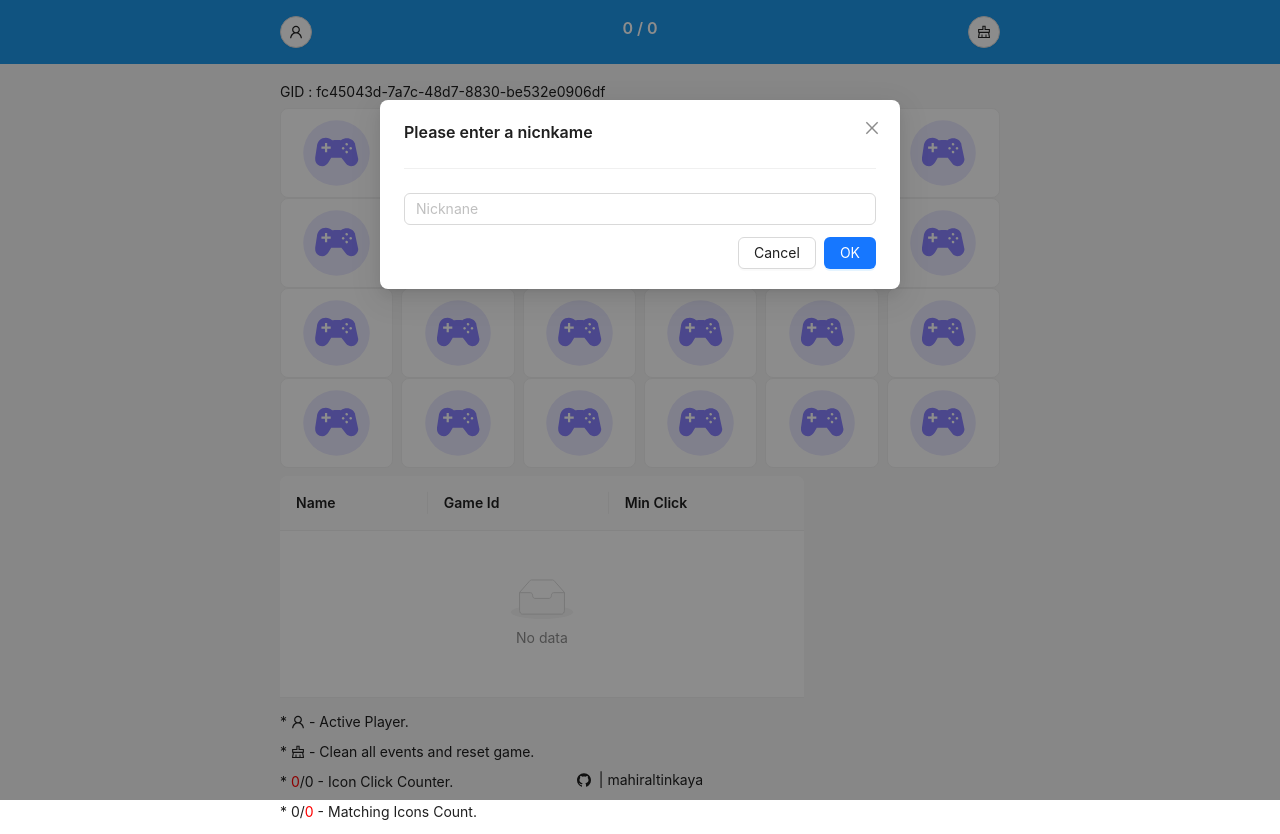
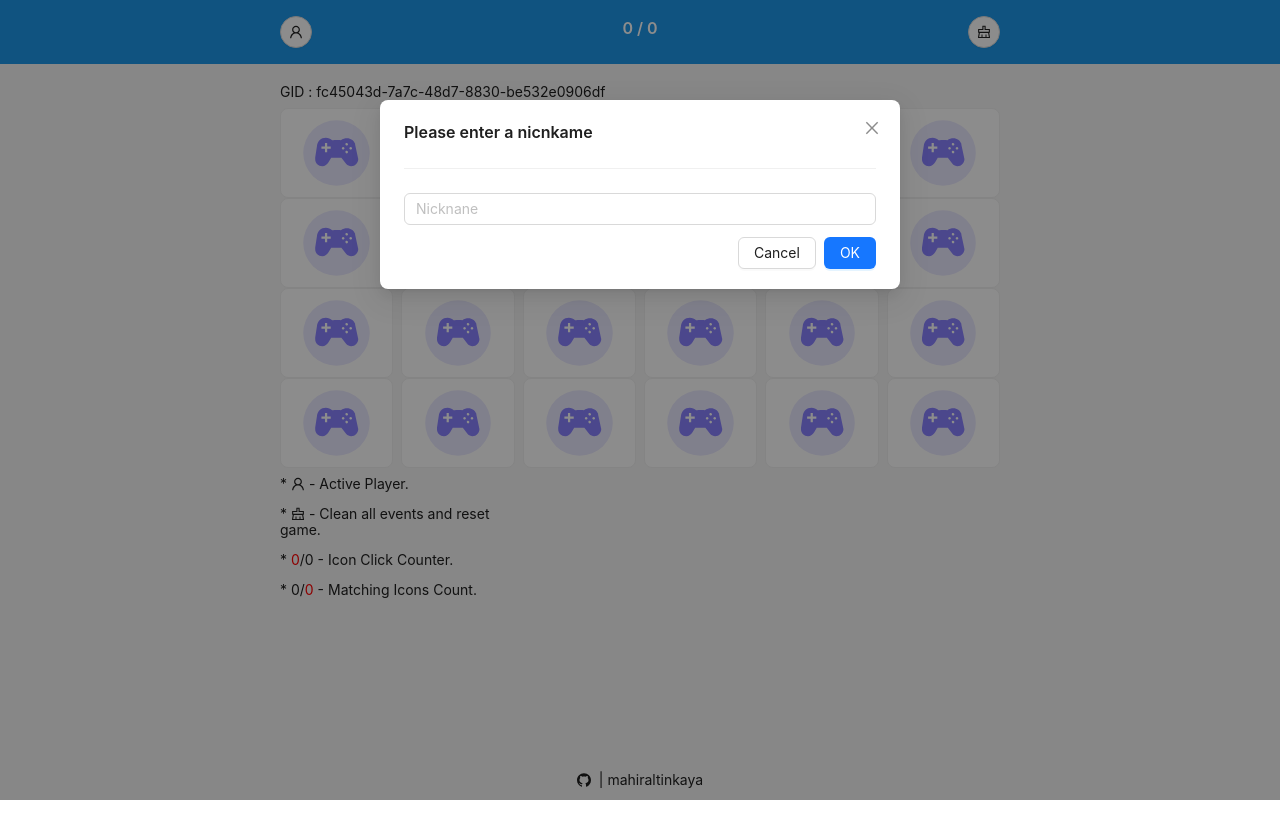
Before and after one commit to mahiraltinkaya/react-matched-game, a React (Vite) app: page / in a window 1280 px wide. After the commit the page ends 800 px from the top, so only its background shows below. Built offline with nearby package versions, Linux system fonts and the light colour scheme.

Commit message:
feat/update game table

```diff
--- a/src/App.tsx
+++ b/src/App.tsx
@@ -187,9 +187,9 @@ const App: React.FC = () => {
               ))}
             </Row>
             <Row gutter={[16, 16]} style={{ maxWidth: 720 }}>
-              <Col xl={24} sm={24}>
+              {/* <Col xl={24} sm={24}>
                 <Top10 data={list}></Top10>
-              </Col>
+              </Col> */}
               <Col xl={24} sm={24}>
                 <div style={{ textAlign: "left", width: "90%", maxWidth: 720 }}>
                   <p>
```
